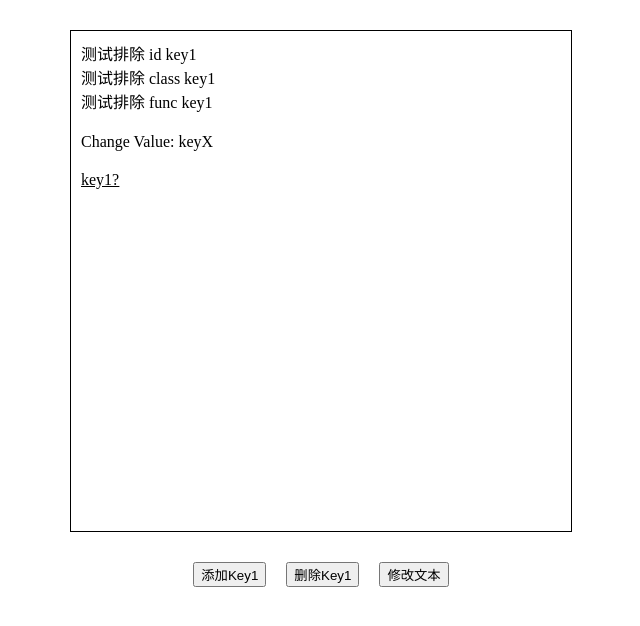
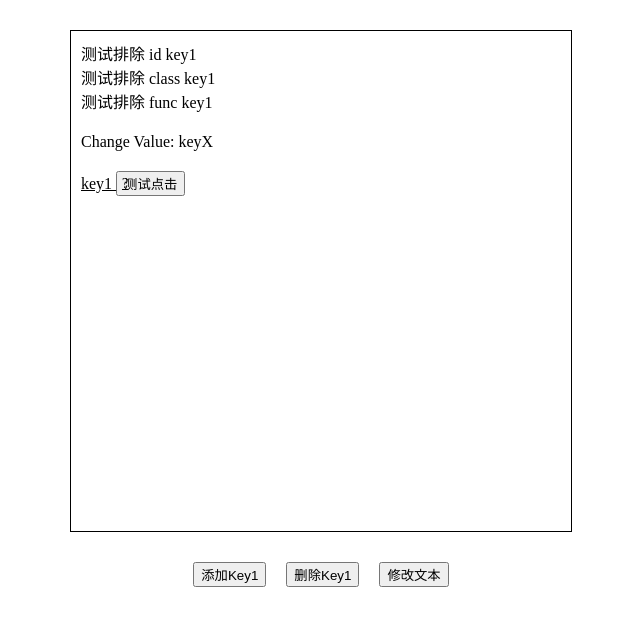
Before and after one commit to senmacn/web-element-popover, a website built with Vite: page demo/index.html in a window 1280 px wide. Both pictures are taken after a click on the button "添加Key1". Shown: the whole page, without its empty margins (319-959 px from the left). Built offline with nearby package versions, Linux system fonts and the light colour scheme.

Commit message:
fix: 修改替换逻辑，只替换Text节点

```diff
--- a/demo/index.html
+++ b/demo/index.html
@@ -26,6 +26,18 @@
     }
     .tippy-tippy {
       text-decoration: underline;
+      position: relative;
+    }
+    .tippy-click-emitter {
+      display: inline-block;
+      position: absolute;
+      top: 4px;
+      right: -16px;
+      width: 14px;
+      height: 14px;
+      font-size: 14px;
+      line-height: 10px;
+      text-align: center;
     }
   </style>
   <body>
@@ -49,6 +61,10 @@
       document.getElementsByClassName('key1-add')[0].addEventListener('click', () => {
         const item = document.createElement('div');
         item.innerHTML = '<span>key1</span>';
+        const button = document.createElement('button')
+        button.textContent = '测试点击'
+        button.addEventListener('click', () => alert('点击了'))
+        item.appendChild(button)
         item.className = 'key1';
         document.getElementById('display-box').append(item);
       });
--- a/demo/index.ts
+++ b/demo/index.ts
@@ -28,9 +28,9 @@
         trigger: 'hover',
         keyRender: () => true,
         // TODO: 这种情况存在tippy上再次tippy的问题
-        content: async (key) => `<div>名称: ${key}</div>`,
+        content: async (key) => `名称: ${key}`,
         options: {
-          delay: [2000, 1000],
+          delay: [1000, 500],
         },
       }),
     ]
--- a/src/modules/finder/finder.ts
+++ b/src/modules/finder/finder.ts
@@ -1,12 +1,14 @@
 import { shouldProcessNode } from '@/utils/filter';
 import type { FindConfig } from './type';
 import { GlobalConfig } from '@/config/config';
+
+export type ExecuteNode = Text | HTMLElement;
 
 class Finder {
   private config: FindConfig = {};
   private globalConfig: GlobalConfig;
   private regexCache: Map<string, RegExp>;
-  private resultMap: Map<HTMLElement, string[]>;
+  private resultMap: Map<ExecuteNode, string[]>;
 
   constructor(config: FindConfig, globalConfig: GlobalConfig) {
     if (!globalConfig || !globalConfig.keys) {
@@ -29,7 +31,7 @@
             this.globalConfig.rules?.exclude
           )
         ) {
-          this.processTextNode(node, this.resultMap);
+          this.processTextNode(node);
         }
       }
 
@@ -39,7 +41,7 @@
 
       let currentNode;
       while ((currentNode = nodeIterator.nextNode() as HTMLElement)) {
-        this.processElement(currentNode, this.resultMap);
+        this.processElement(currentNode);
       }
     } catch (error) {
       console.error('Error in findInDom:', error);
@@ -71,15 +73,15 @@
     return NodeFilter.FILTER_SKIP;
   }
 
-  private processElement(element: HTMLElement, result: Map<HTMLElement, string[]>) {
+  private processElement(element: HTMLElement) {
     for (let child of element.childNodes) {
       if (child.nodeType === Node.TEXT_NODE) {
-        this.processTextNode(child as Text, result);
+        this.processTextNode(child as Text);
       }
     }
   }
 
-  private processTextNode(textNode: Text, result: Map<HTMLElement, string[]>) {
+  private processTextNode(textNode: Text) {
     const parentElement = textNode.parentElement as HTMLElement;
     const text = textNode.textContent?.trim();
 
@@ -88,7 +90,7 @@
     const matches = this.findMatches(text);
 
     if (matches.length > 0) {
-      this.updateResult(parentElement, matches, result);
+      this.updateResult(textNode, matches);
     }
   }
 
@@ -119,16 +121,12 @@
     return this.regexCache.get(key)!;
   }
 
-  private updateResult(
-    element: HTMLElement,
-    matches: string[],
-    result: Map<HTMLElement, string[]>
-  ) {
-    if (result.has(element)) {
-      const existingMatches = result.get(element)!;
+  private updateResult(element: Text | HTMLElement, matches: string[]) {
+    if (this.resultMap.has(element)) {
+      const existingMatches = this.resultMap.get(element)!;
       matches.forEach((match) => existingMatches.push(match));
     } else {
-      result.set(element, matches);
+      this.resultMap.set(element, matches);
     }
   }
 
--- a/src/modules/scheduler/scheduler.ts
+++ b/src/modules/scheduler/scheduler.ts
@@ -2,6 +2,7 @@
 import Finder from '../finder';
 import { GlobalConfig } from '@/config/config';
 import { NodeChangeType } from '@/config/global';
+import { ExecuteNode } from '../finder/finder';
 
 class Scheduler {
   globalConfig: GlobalConfig;
@@ -63,16 +64,26 @@
     }
   }
 
-  private updateNodes(findResults: Map<HTMLElement, string[]>) {
+  private updateNodes(findResults: Map<ExecuteNode, string[]>) {
     findResults.forEach((keys, node) => {
       if (!this.globalConfig.executeFunc) return;
 
-      const newInnerHTML = keys.reduce((html, key) => {
-        const replacement = this.globalConfig.executeFunc!(key);
-        return html.replaceAll(key, replacement);
-      }, node.innerHTML);
+      if (node instanceof Text) {
+        const newTextContent = keys.reduce((html, key) => {
+          const replacement = this.globalConfig.executeFunc!(key);
+          return html.replaceAll(key, replacement);
+        }, node.textContent || '');
+        debugger;
+        node.parentElement?.insertAdjacentHTML('afterbegin', newTextContent);
+        node.parentElement?.removeChild(node);
+      } else {
+        const newInnerHTML = keys.reduce((html, key) => {
+          const replacement = this.globalConfig.executeFunc!(key);
+          return html.replaceAll(key, replacement);
+        }, node.innerHTML);
 
-      node.innerHTML = newInnerHTML;
+        node.innerHTML = newInnerHTML;
+      }
     });
   }
 
--- a/src/plugins/popover/index.ts
+++ b/src/plugins/popover/index.ts
@@ -40,10 +40,8 @@
   const handlePopoverEvent = (event: MouseEvent) => {
     if (defaultTrigger !== 'mouseover') return;
     const target = event.target as HTMLElement;
+    if (!(target instanceof HTMLElement)) return;
     if (!target.classList.contains(PopoverKey)) return;
-
-    clearTimeout(delayHideTimer as NodeJS.Timeout);
-    delayHideTimer = null;
 
     if (currentTarget !== target || !currentInstance) {
       currentInstance?.destroy();
@@ -52,23 +50,34 @@
       currentTarget = target;
     }
     if (!delayShowTimer) {
-      delayShowTimer = setTimeout(() => {
+      if (target.className.includes(PopoverKeyClickEmitterClass)) {
         currentInstance?.show();
-        delayShowTimer = null;
-      }, delayShow);
+      } else {
+        clearTimeout(delayHideTimer as NodeJS.Timeout);
+        delayHideTimer = null;
+
+        if (getComputedStyle(target).textDecorationLine === 'none') return;
+        delayShowTimer = setTimeout(() => {
+          currentInstance?.show();
+          delayShowTimer = null;
+        }, delayShow);
+      }
     }
   };
 
   const handleClickEvent = (event: MouseEvent) => {
     const target = event.target as HTMLElement;
-    if (
-      defaultTrigger !== 'click' &&
-      (!target.className || !target.className.includes(PopoverKeyClickEmitterClass))
-    )
-      return;
+    if (!(target instanceof HTMLElement)) return;
+    if (defaultTrigger !== 'click') return;
 
     clearTimeout(delayHideTimer as NodeJS.Timeout);
     delayHideTimer = null;
+
+    clearTimeout(delayShowTimer as NodeJS.Timeout);
+    delayShowTimer = null;
+
+    event.stopPropagation();
+    event.preventDefault();
 
     if (currentTarget !== target || !currentInstance) {
       currentInstance?.destroy();
@@ -79,15 +88,11 @@
     } else {
       currentInstance?.show();
     }
-    event.stopPropagation();
-    event.preventDefault();
-
-    clearTimeout(delayShowTimer as NodeJS.Timeout);
-    delayShowTimer = null;
   };
 
   const handleMouseLeave = (event: MouseEvent) => {
     const target = event.target as HTMLElement;
+    if (!(target instanceof HTMLElement)) return;
     if (!target.classList.contains(PopoverBoxKey) && !target.classList.contains(PopoverKey)) return;
 
     clearTimeout(delayShowTimer as NodeJS.Timeout);
@@ -103,7 +108,16 @@
     init(globalConfig: GlobalConfig) {
       globalConfig.executeFunc = (key: string) => {
         const _bindClasses = Array.isArray(bindClasses) ? bindClasses.join(' ') : bindClasses || '';
-        return `<span class="${PopoverKey} ${_bindClasses}" ${PopoverKeyData}="${key}">${keyRender && keyRender(key) ? `${key}<span class="${PopoverKey} ${PopoverKeyClickEmitterClass}" ${PopoverKeyData}="${key}">?</span>` : key}</span>`;
+        return `<span class="${PopoverKey} ${_bindClasses}" ${PopoverKeyData}="${key}">
+        ${
+          keyRender && keyRender(key)
+            ? `${key}
+          <span class="${PopoverKey} ${PopoverKeyClickEmitterClass}" ${PopoverKeyData}="${key}">
+          ?
+          </span>`
+            : key
+        }
+          </span>`;
       };
 
       globalConfig.rules = {
@@ -111,13 +125,15 @@
         exclude: [...(globalConfig.rules?.exclude || []), ...excludeItems],
       };
 
-      document.body.addEventListener('click', handleClickEvent);
-      document.body.addEventListener('mouseover', handlePopoverEvent);
+      defaultTrigger === 'click' && document.body.addEventListener('click', handleClickEvent, true);
+      defaultTrigger === 'mouseover' &&
+        document.body.addEventListener('mouseover', handlePopoverEvent, true);
       document.body.addEventListener('mouseleave', handleMouseLeave, true);
     },
     destroy() {
-      document.body.addEventListener('click', handleClickEvent);
-      document.body.removeEventListener('mouseover', handlePopoverEvent);
+      defaultTrigger === 'click' && document.body.addEventListener('click', handleClickEvent, true);
+      defaultTrigger === 'mouseover' &&
+        document.body.removeEventListener('mouseover', handlePopoverEvent, true);
       document.body.removeEventListener('mouseleave', handleMouseLeave, true);
     },
   };
```
Also changed, not shown: package.json (+9 -2 lines).
